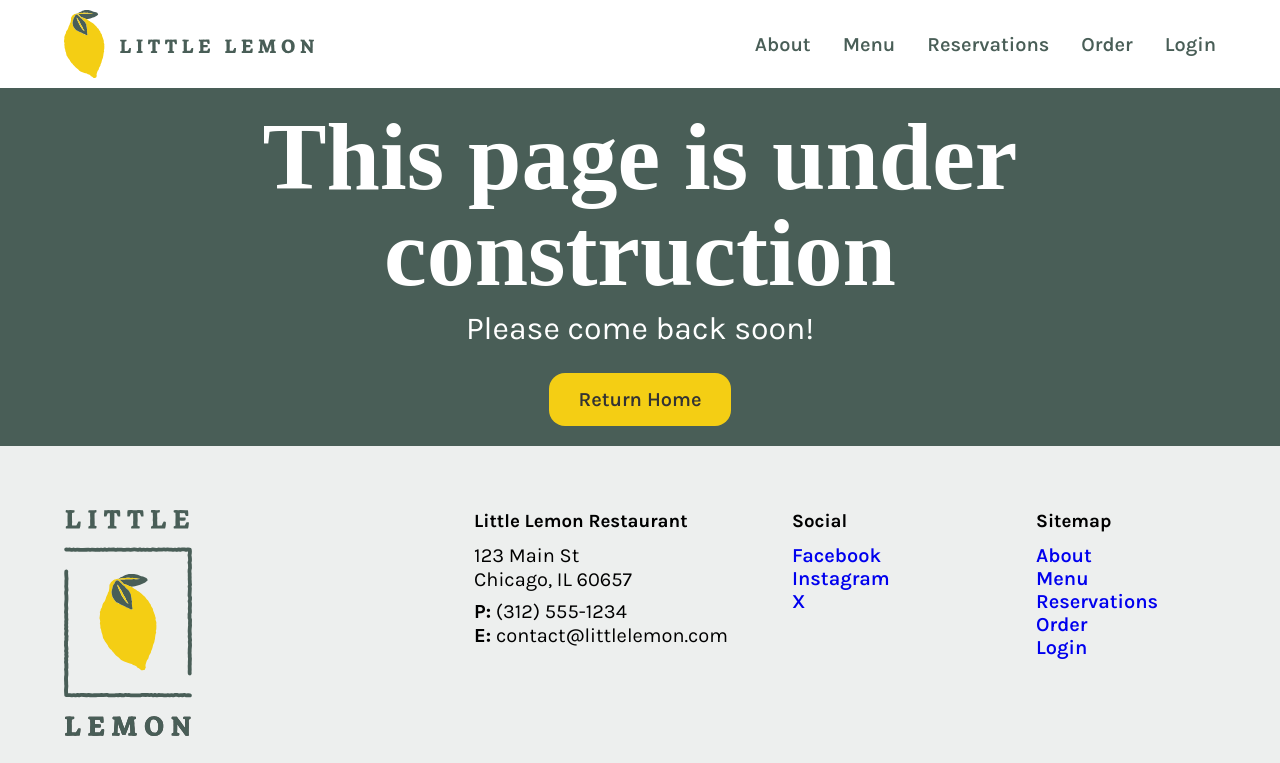
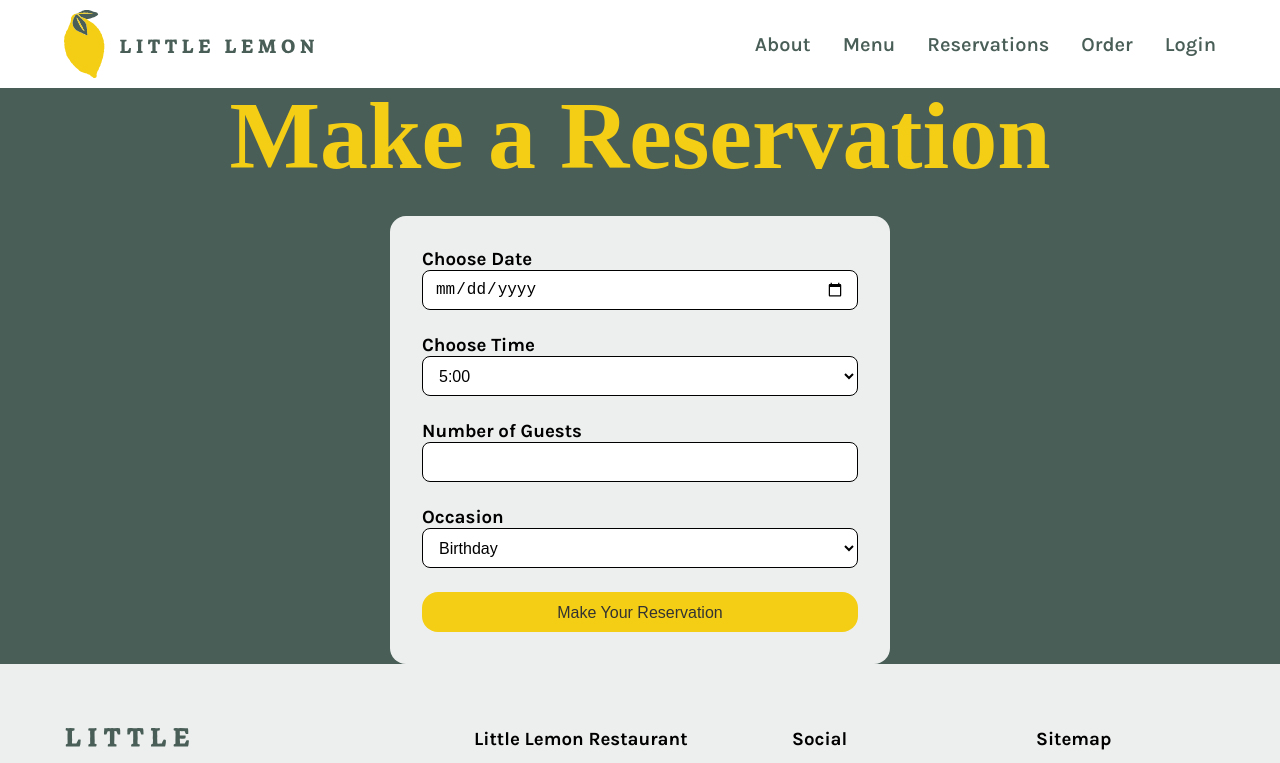
Before and after one commit to chrallen/little-lemon, a React (Create React App) app: page /ReservationPage in a window 1280 px wide. Shown: the top 763 px of the page. Built offline with nearby package versions, Linux system fonts and the light colour scheme; a web font is replaced by a local one.

Commit message:
added form and functionality

```diff
--- a/src/pages/Reservations/ReservationPage.js
+++ b/src/pages/Reservations/ReservationPage.js
@@ -1,11 +1,45 @@
-import UnderConstruction from "../../components/UnderConstruction/UnderConstruction"
+import './ReservationPage.css';
+import ReservationForm from '../../components/ReservationForm/ReservationForm';
+import { useReducer } from 'react';
+
+export const initializeTimes = () => {
+  return [
+    "5:00",
+    "6:00",
+    "7:00",
+    "8:00",
+    "9:00",
+  ];
+};
+
+export const  updateTimes = (state, action) => {
+  switch (action.type) {
+    case "UPDATE_TIMES":
+      return initializeTimes();
+
+    default:
+      return state;
+  }
+};
 
 const ReservationPage = () => {
+  const [availableTimes, dispatch] = useReducer(
+    updateTimes,
+    [],
+    initializeTimes
+  );
+
   return (
-    <>
-      <UnderConstruction />
-    </>
-  )
+    <section className='single-column-center form'>
+      <h1 className='title'>Make a Reservation</h1>
+        <div className='form-content'>
+          <ReservationForm
+            availableTimes={availableTimes}
+            dispatch={dispatch}
+          />
+        </div>
+    </section>
+  );
 }
 
 export default ReservationPage;
```
